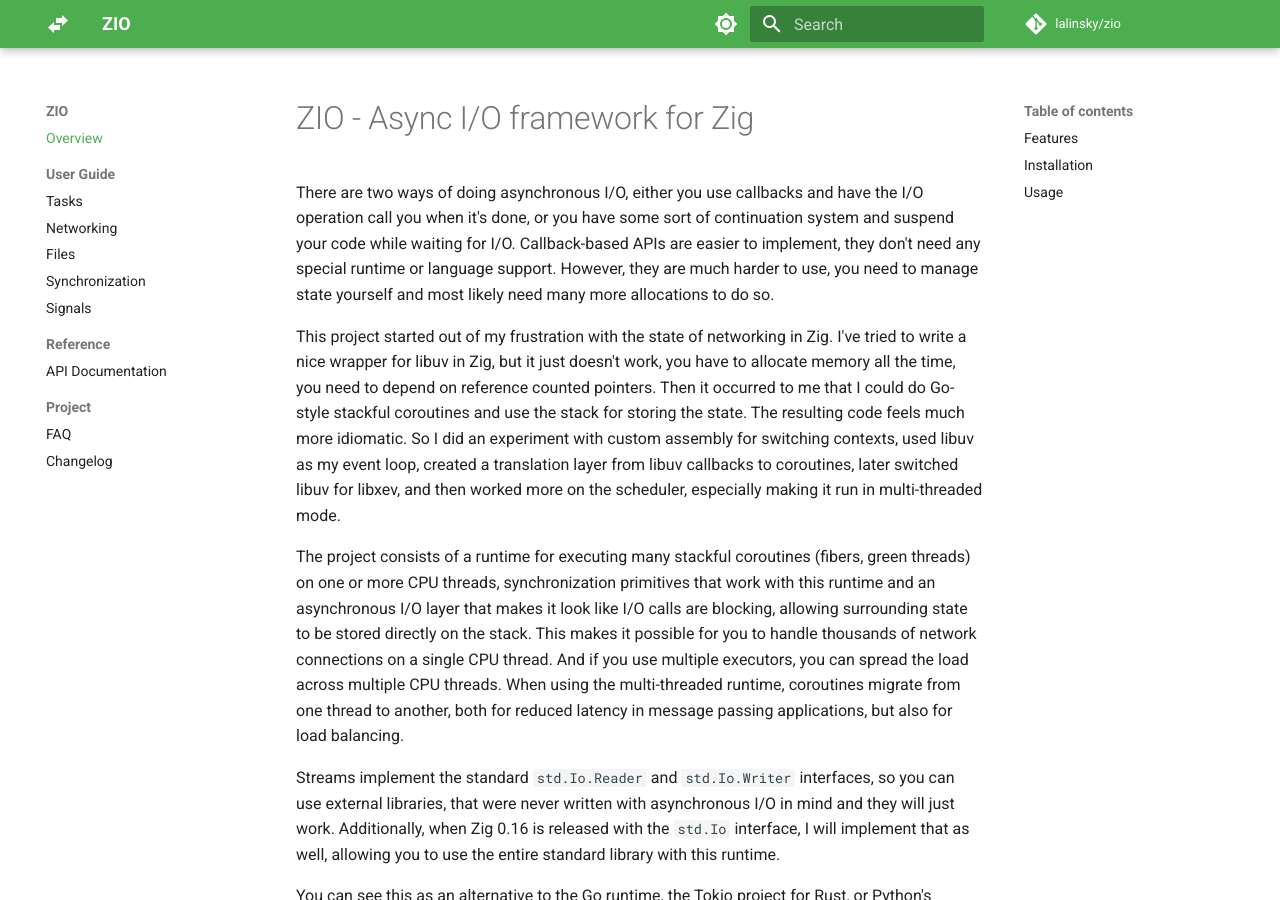
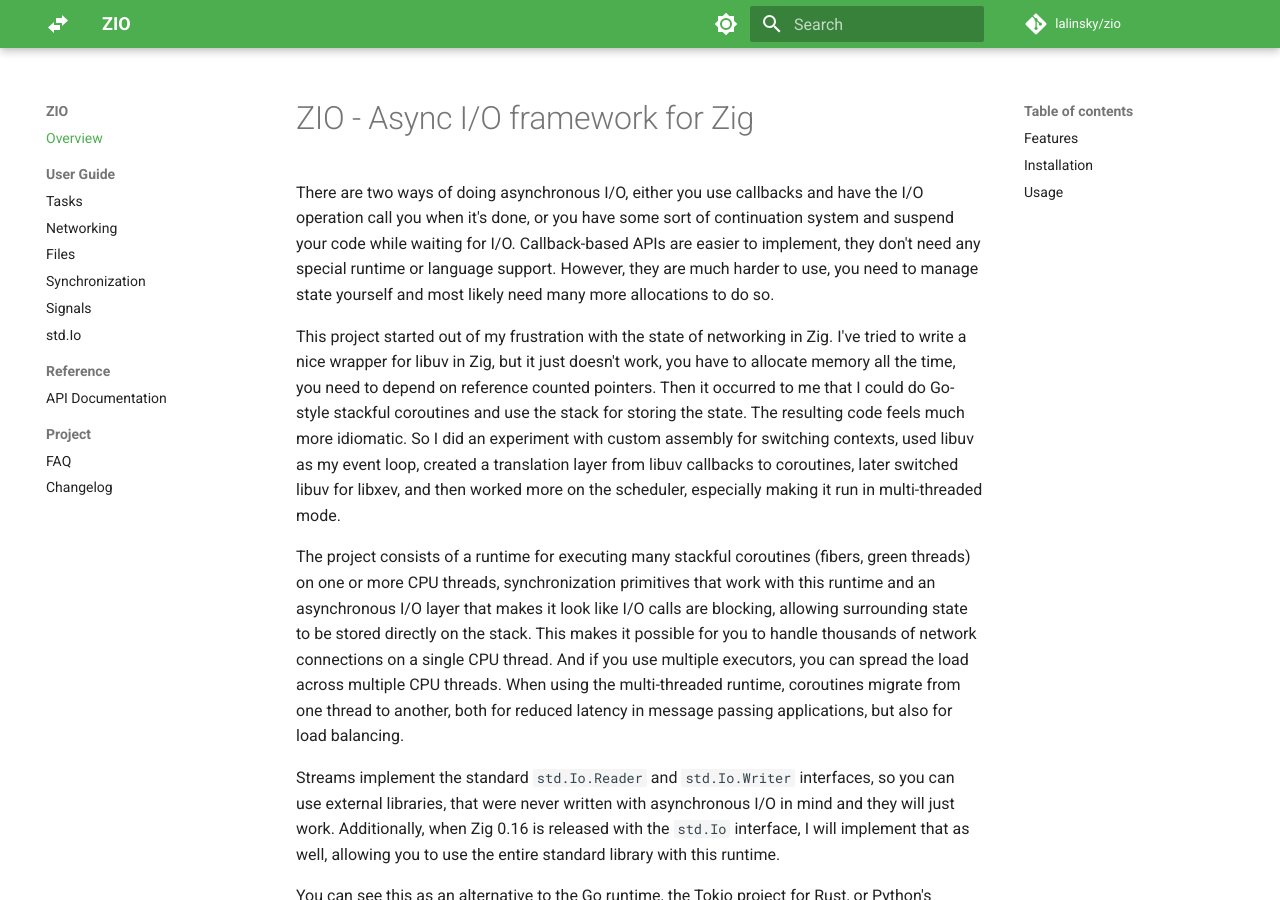
Before and after one commit to lalinsky/zio, an MkDocs documentation site: the page built from docs/index.md, in a window 1280 px wide and 900 px high. Built offline with MkDocs 1.6.1 and Material for MkDocs 9.7.7, drawn with Linux system fonts in a browser that asks for light colours; comment, search, counter and statistics services are not loaded.

Commit message:
Add std.Io section to mkdocs configuration

```diff
--- a/mkdocs.yml
+++ b/mkdocs.yml
@@ -38,6 +38,7 @@ nav:
     - Files: files.md
     - Synchronization: sync.md
     - Signals: signals.md
+    - std.Io: stdio.md
   - Reference:
     - API Documentation: apidocs/
   - Project:
```
